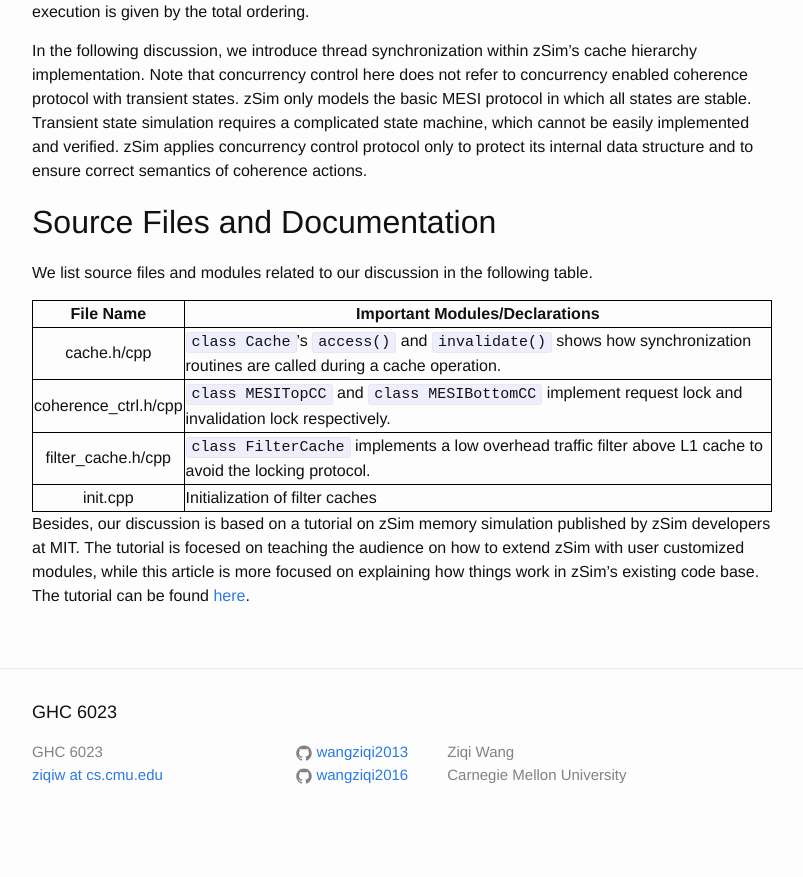
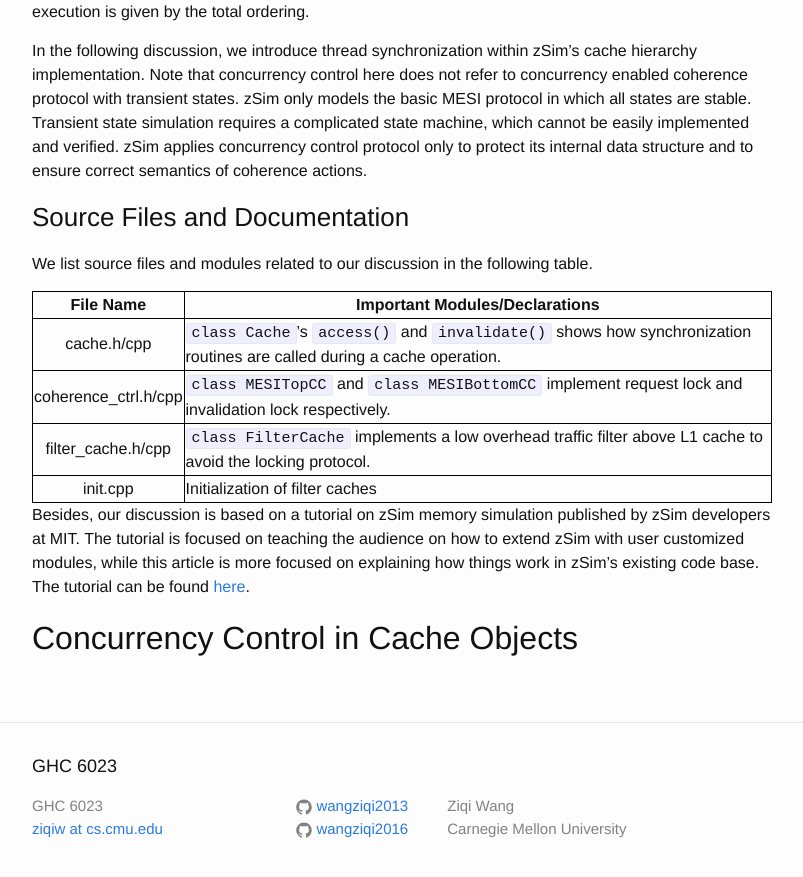
Before and after one commit to wangziqi2013/wangziqi2013.github.io, a Jekyll site: the page built from _posts/2020-01-09-understand-zsim-cache-cc.markdown, in a window 1280 px wide and 900 px high, scrolled down 619 px. Shown: the top 877 px of the window, without its empty margins (238-1041 px from the left). Built offline with Jekyll 4.4.1, drawn with Linux system fonts in a browser that asks for light colours; before the commit the page ends 1465 px from its top, so only the background shows below that.

Commit message:
Small change

```diff
--- a/_posts/2020-01-09-understand-zsim-cache-cc.markdown
+++ b/_posts/2020-01-09-understand-zsim-cache-cc.markdown
@@ -27,7 +27,7 @@ the basic MESI protocol in which all states are stable. Transient state simulati
 which cannot be easily implemented and verified. zSim applies concurrency control protocol only to protect its internal
 data structure and to ensure correct semantics of coherence actions.
 
-## Source Files and Documentation
+### Source Files and Documentation
 
 We list source files and modules related to our discussion in the following table.
 
@@ -40,6 +40,8 @@ We list source files and modules related to our discussion in the following tabl
 {:.mbtablestyle}
 
 Besides, our discussion is based on a tutorial on zSim memory simulation published by zSim developers at MIT. The tutorial
-is focesed on teaching the audience on how to extend zSim with user customized modules, while this article is more focused
+is focused on teaching the audience on how to extend zSim with user customized modules, while this article is more focused
 on explaining how things work in zSim's existing code base. The tutorial can be found
 [here](http://zsim.csail.mit.edu/tutorial/slides/memory.pdf).
+
+## Concurrency Control in Cache Objects
```
